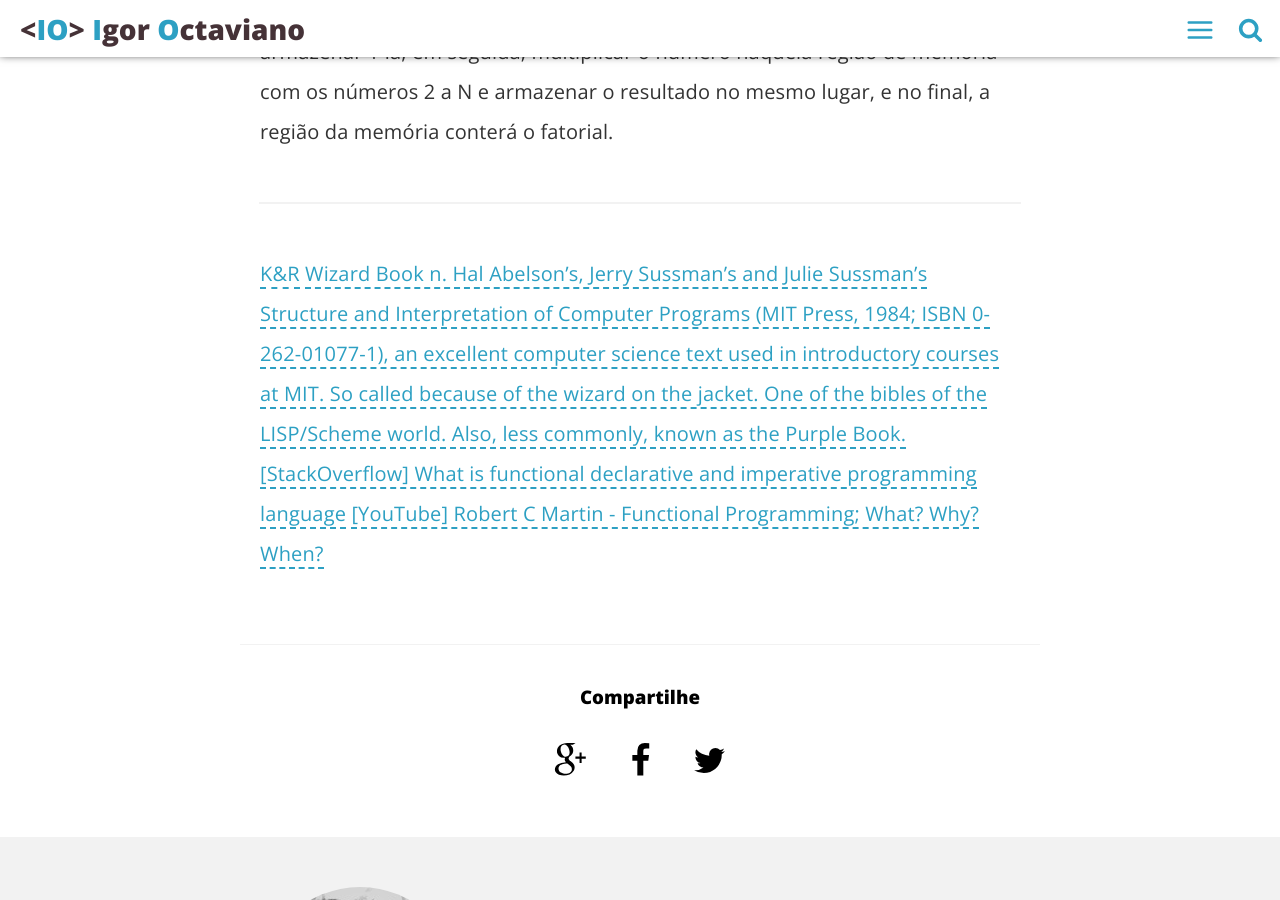
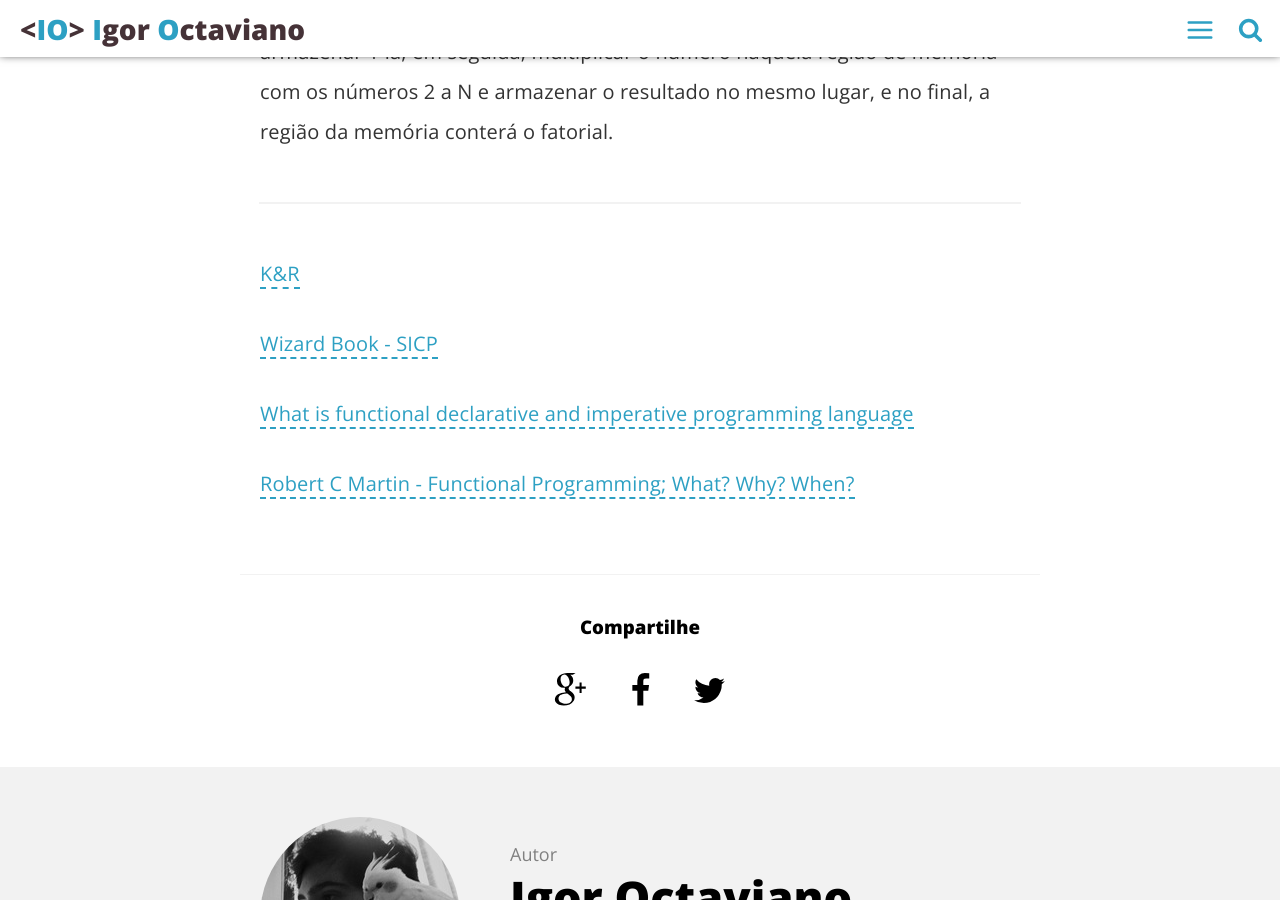
Before and after one commit to igoroctaviano/blog, a Jekyll site: the page built from _posts/2016-03-27-imperativa-vs-funcional.md, in a window 1280 px wide and 900 px high, scrolled down 3312 px. Built offline with Jekyll 4.4.1, drawn with Linux system fonts in a browser that asks for light colours; comment, search, counter and statistics services are not loaded.

Commit message:
Update content

```diff
--- a/_posts/2016-03-27-imperativa-vs-funcional.md
+++ b/_posts/2016-03-27-imperativa-vs-funcional.md
@@ -56,6 +56,9 @@ de memória com os números 2 a N e armazenar o resultado no mesmo lugar, e no f
 
 ***
 [K&R](https://pt.wikipedia.org/wiki/The_C_Programming_Language)
-[Wizard Book n. Hal Abelson's, Jerry Sussman's and Julie Sussman's Structure and Interpretation of Computer Programs (MIT Press, 1984; ISBN 0-262-01077-1), an excellent computer science text used in introductory courses at MIT. So called because of the wizard on the jacket. One of the bibles of the LISP/Scheme world. Also, less commonly, known as the Purple Book.](https://mitpress.mit.edu/sicp/)
-[[StackOverflow] What is functional declarative and imperative programming language](http://stackoverflow.com/questions/602444/what-is-functional-declarative-and-imperative-programming)
-[[YouTube] Robert C Martin - Functional Programming; What? Why? When?](https://www.youtube.com/watch?v=7Zlp9rKHGD4)
+
+[Wizard Book - SICP](https://mitpress.mit.edu/sicp/)
+
+[What is functional declarative and imperative programming language](http://stackoverflow.com/questions/602444/what-is-functional-declarative-and-imperative-programming)
+
+[Robert C Martin - Functional Programming; What? Why? When?](https://www.youtube.com/watch?v=7Zlp9rKHGD4)
```
